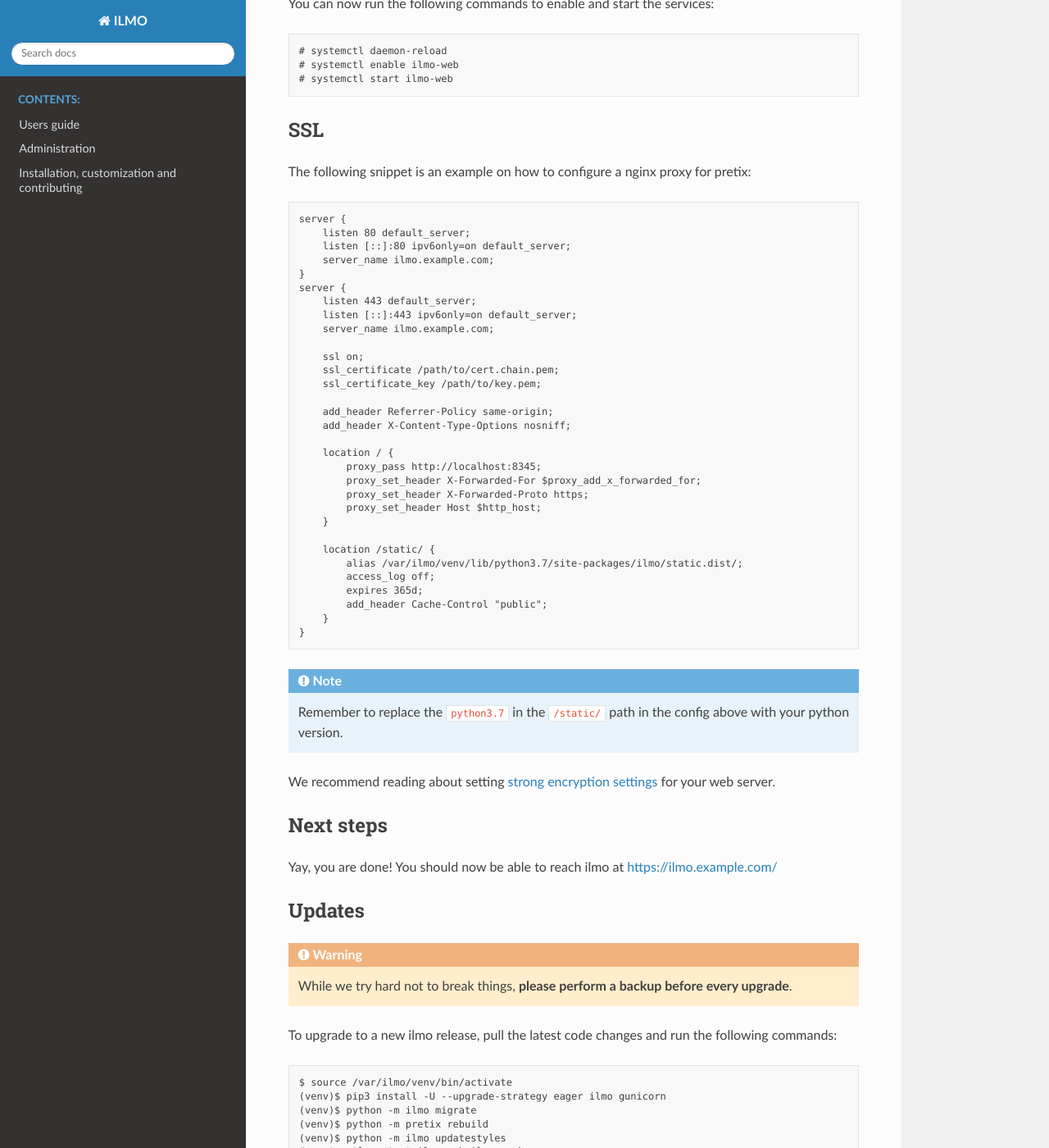
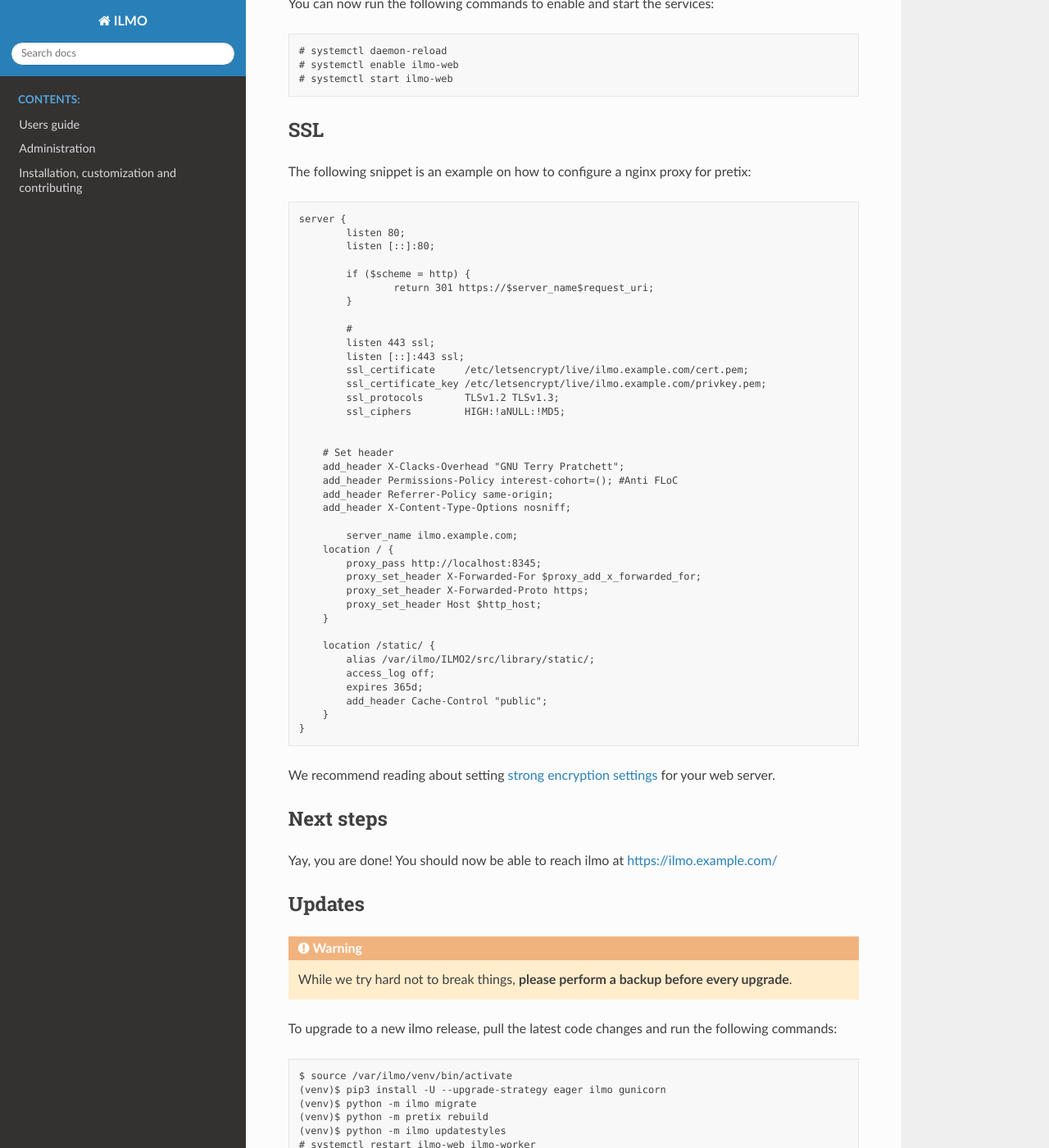
Before and after one commit to moan0s/ILMO2, a Sphinx documentation site: the page built from docs/admin/deployment.rst, in a window 1280 px wide and 1400 px high, scrolled down 3460 px. Shown: the whole window at 82% size. Built offline with Sphinx 7.4.7 and the Read the Docs theme 2.0.0, drawn with Linux system fonts in a browser that asks for light colours.

Commit message:
Adjust nginx config

```diff
--- a/docs/admin/deployment.rst
+++ b/docs/admin/deployment.rst
@@ -156,40 +156,45 @@ SSL
 
 The following snippet is an example on how to configure a nginx proxy for pretix::
 
-    server {
-        listen 80 default_server;
-        listen [::]:80 ipv6only=on default_server;
-        server_name ilmo.example.com;
-    }
-    server {
-        listen 443 default_server;
-        listen [::]:443 ipv6only=on default_server;
-        server_name ilmo.example.com;
+        server {
+                listen 80;
+                listen [::]:80;
 
-        ssl on;
-        ssl_certificate /path/to/cert.chain.pem;
-        ssl_certificate_key /path/to/key.pem;
+                if ($scheme = http) {
+                        return 301 https://$server_name$request_uri;
+                }
 
-        add_header Referrer-Policy same-origin;
-        add_header X-Content-Type-Options nosniff;
+                #
+                listen 443 ssl;
+                listen [::]:443 ssl;
+                ssl_certificate     /etc/letsencrypt/live/ilmo.example.com/cert.pem;
+                ssl_certificate_key /etc/letsencrypt/live/ilmo.example.com/privkey.pem;
+                ssl_protocols       TLSv1.2 TLSv1.3;
+                ssl_ciphers         HIGH:!aNULL:!MD5;
 
-        location / {
-            proxy_pass http://localhost:8345;
-            proxy_set_header X-Forwarded-For $proxy_add_x_forwarded_for;
-            proxy_set_header X-Forwarded-Proto https;
-            proxy_set_header Host $http_host;
+
+            # Set header
+            add_header X-Clacks-Overhead "GNU Terry Pratchett";
+            add_header Permissions-Policy interest-cohort=(); #Anti FLoC
+            add_header Referrer-Policy same-origin;
+            add_header X-Content-Type-Options nosniff;
+
+                server_name ilmo.example.com;
+            location / {
+                proxy_pass http://localhost:8345;
+                proxy_set_header X-Forwarded-For $proxy_add_x_forwarded_for;
+                proxy_set_header X-Forwarded-Proto https;
+                proxy_set_header Host $http_host;
+            }
+
+            location /static/ {
+                alias /var/ilmo/ILMO2/src/library/static/;
+                access_log off;
+                expires 365d;
+                add_header Cache-Control "public";
+            }
         }
 
-        location /static/ {
-            alias /var/ilmo/venv/lib/python3.7/site-packages/ilmo/static.dist/;
-            access_log off;
-            expires 365d;
-            add_header Cache-Control "public";
-        }
-    }
-
-.. note:: Remember to replace the ``python3.7`` in the ``/static/`` path in the config
-          above with your python version.
 
 We recommend reading about setting `strong encryption settings`_ for your web server.
 
```
